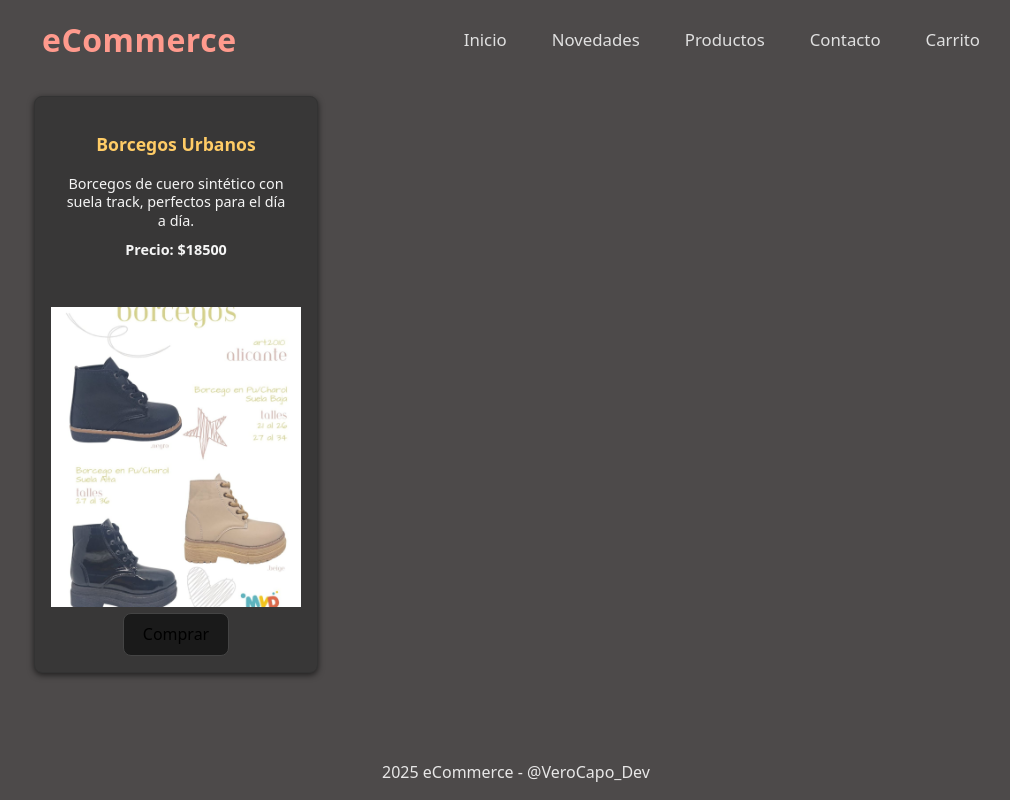
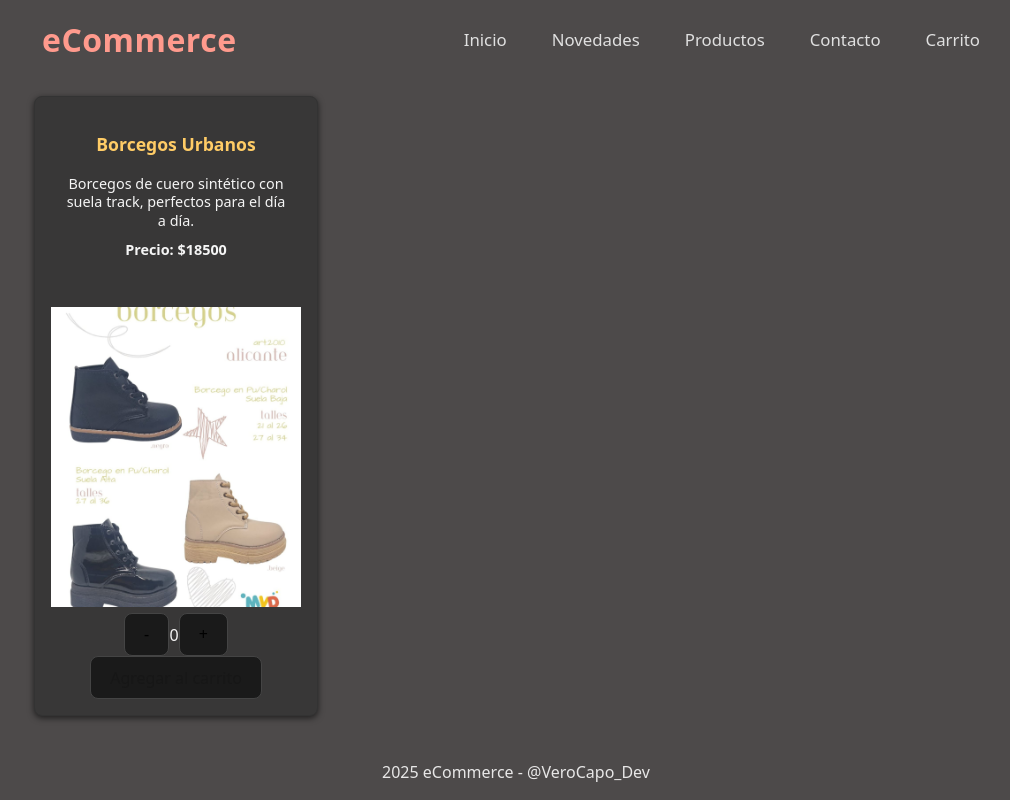
Before and after one commit to veritocapito/eCommerce, a React (Vite) app: page /detail/1 in a window 1280 px wide. Shown: the whole page, without its empty margins (124-1134 px from the left). Built offline with nearby package versions, Linux system fonts and the light colour scheme.

Commit message:
add quantity and handleToCart with counter

```diff
--- a/src/App.jsx
+++ b/src/App.jsx
@@ -5,6 +5,7 @@ import Header from "./components/Header/Header";
 import ItemListContainer from "./components/ItemListContainer/ItemListContainer";
 import ItemDetailContainer from "./components/ItemDetailContainer/ItemDetailContainer";
 import { CartProvider } from "./context/CartProvider";
+import Cart from "./components/Cart/Cart";
 
 function App() {
   return (
@@ -18,6 +19,7 @@ function App() {
               element={<ItemListContainer title={"Bienvenidos"} />}
             />
             <Route path="/detail/:id" element={<ItemDetailContainer />} />
+            <Route path="/cart" element={<Cart />} />
           </Routes>
           <Footer />
         </CartProvider>
--- /dev/null
+++ b/src/components/Cart/Cart.jsx
@@ -0,0 +1,9 @@
+import React from 'react'
+
+const Cart = () => {
+  return (
+    <div>Cart</div>
+  )
+}
+
+export default Cart
--- /dev/null
+++ b/src/components/Count/Count.jsx
@@ -0,0 +1,32 @@
+import "./Count.css";
+import { useState } from "react";
+
+const Count = ({btnText, onAddToCart}) => {
+    const [count, setCount] = useState(0);
+
+    const increment = () => {
+        setCount((prevCount) => prevCount + 1);
+    }
+
+    const decrement = () => {
+        setCount((prevCount) => (prevCount > 0 ? prevCount - 1 : 0));
+    }
+
+    const handleAddToCart = () => {
+        onAddToCart(count);
+        setCount(0);
+    }
+
+  return (
+    <div className="count-container">
+        <div className="count-buttons">
+            <button className="count-button" onClick={decrement}>-</button>
+            <span className="count-number">{count}</span>
+            <button className="count-button" onClick={increment}>+</button>
+        </div>
+        <button className="add-to-cart-button" onClick={handleAddToCart} disabled={count === 0}>{btnText}</button>
+    </div>
+  )
+}
+
+export default Count
--- a/src/components/ItemDetail/ItemDetail.jsx
+++ b/src/components/ItemDetail/ItemDetail.jsx
@@ -1,12 +1,19 @@
 import Item from "../Item/Item";
 import { useCartContext } from "../../context/useCartContext.js";
+import Count from "../Count/Count";
 
 const ItemDetail = ({ detail }) => {
-const { addToCart } = useCartContext();
+  const { addToCart } = useCartContext();
 
-  return <Item { ...detail }>
-    <button onClick={() => addToCart(detail)}>Comprar</button>
-  </Item>;
-}
+  const handleAddToCart = (quantity) => {
+    addToCart({ ...detail, quantity });
+  };
+
+  return (
+    <Item {...detail}>
+      <Count btnText="Agregar al carrito" onAddToCart={handleAddToCart} />
+    </Item>
+  );
+};
 
 export default ItemDetail;
--- a/src/components/Nav/Nav.jsx
+++ b/src/components/Nav/Nav.jsx
@@ -12,9 +12,10 @@ const Nav = () => {
         <li><Link to="/">Inicio</Link></li>
         <li><Link to="/category/arrivals">Novedades</Link></li>
         <li><Link to="/category/products">Productos</Link></li>
-        <li><Link to="/contacto">Contacto</Link></li>
-        <li><Link to="/carrito">Carrito</Link></li>
-        {getTotalItems() && <span className="in-cart">Items en el carrito: {getTotalItems()}</span>}
+        <li><Link to="/contact">Contacto</Link></li>
+        <li><Link to="/cart">Carrito
+        {getTotalItems() && <span className="in-cart">  {getTotalItems()}</span>}
+        </Link></li>
       </ul>
     </nav>
   );
```
Also changed, not shown: src/components/Count/Count.css (added).
